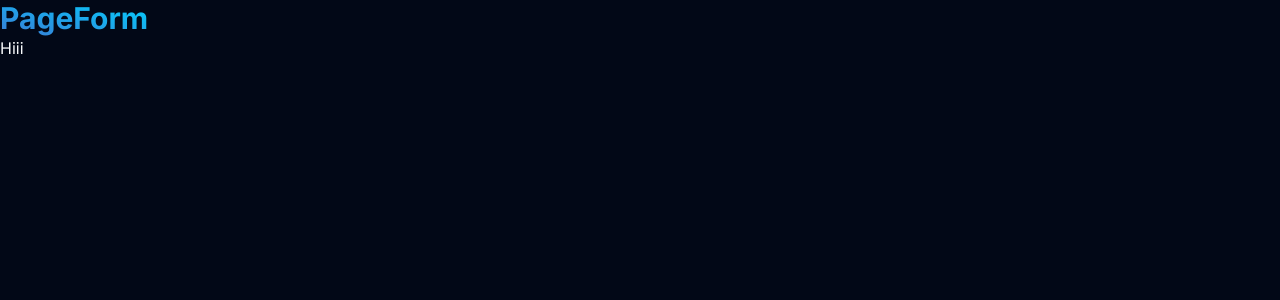
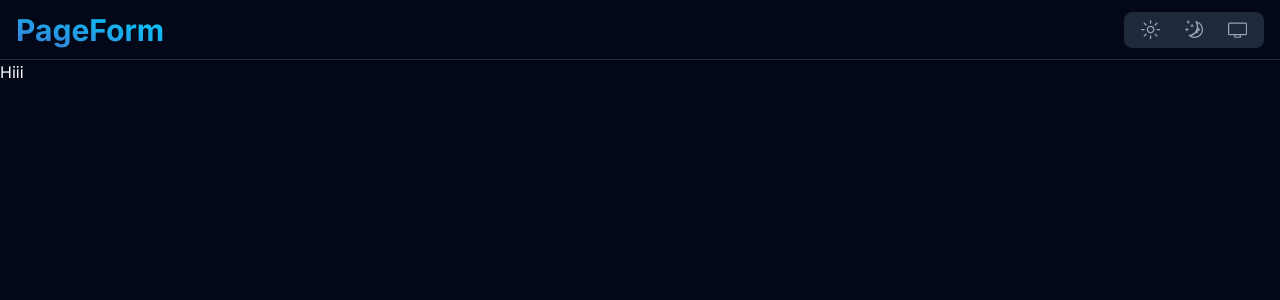
Before and after one commit to Adit0507/Form-Builder, a Next.js app: page / in a window 1280 px wide. Shown: the top 300 px of the page. Built offline with nearby package versions, Linux system fonts and the light colour scheme.

Commit message:
header layout done

```diff
--- a/app/(dashboard)/layout.tsx
+++ b/app/(dashboard)/layout.tsx
@@ -6,8 +6,12 @@
 const Layout = ({ children }: { children: ReactNode }) => {
   return (
     <div className="flex flex-col min-h-screen min-w-full bg-background max-h-screen">
-      <nav>
+      <nav className="flex justify-between items-center border-b border-border h-[60px] px-4 py-2">
         <Logo />
+        <div className="flex gap-4 items-center">
+          <ThemeSwitcher />
+          <UserButton afterSignOutUrl="/sign-in" />
+        </div>
       </nav>
       <main className="flex w-full flex-grow">{children}</main>
     </div>
```
